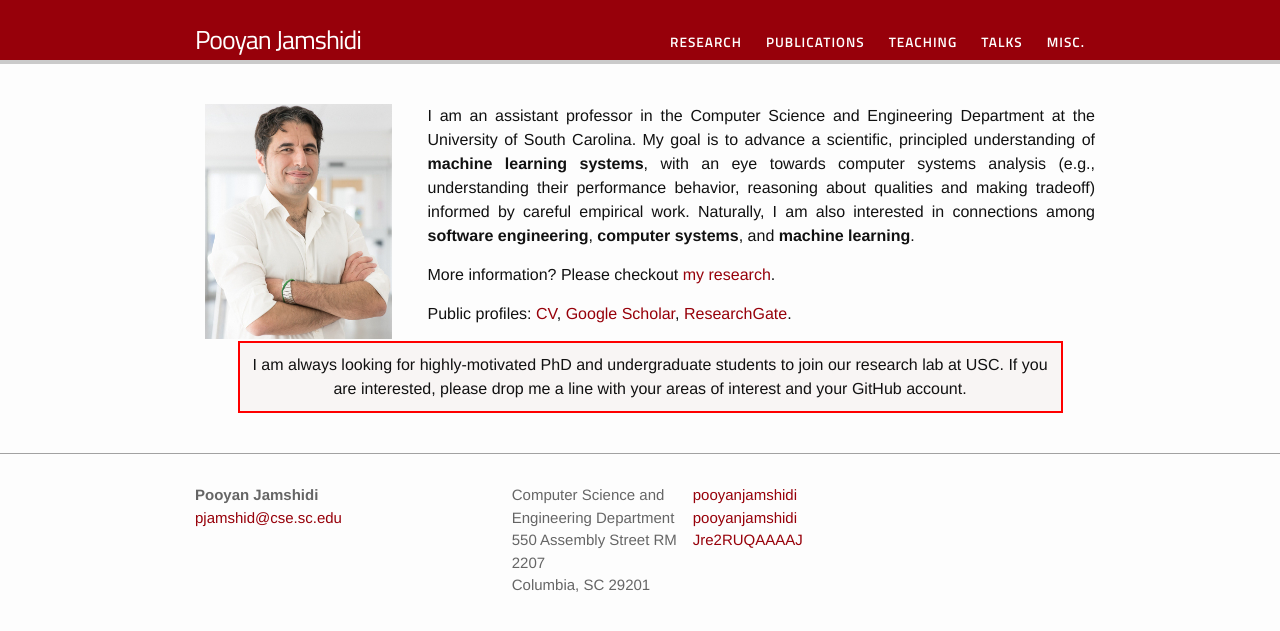
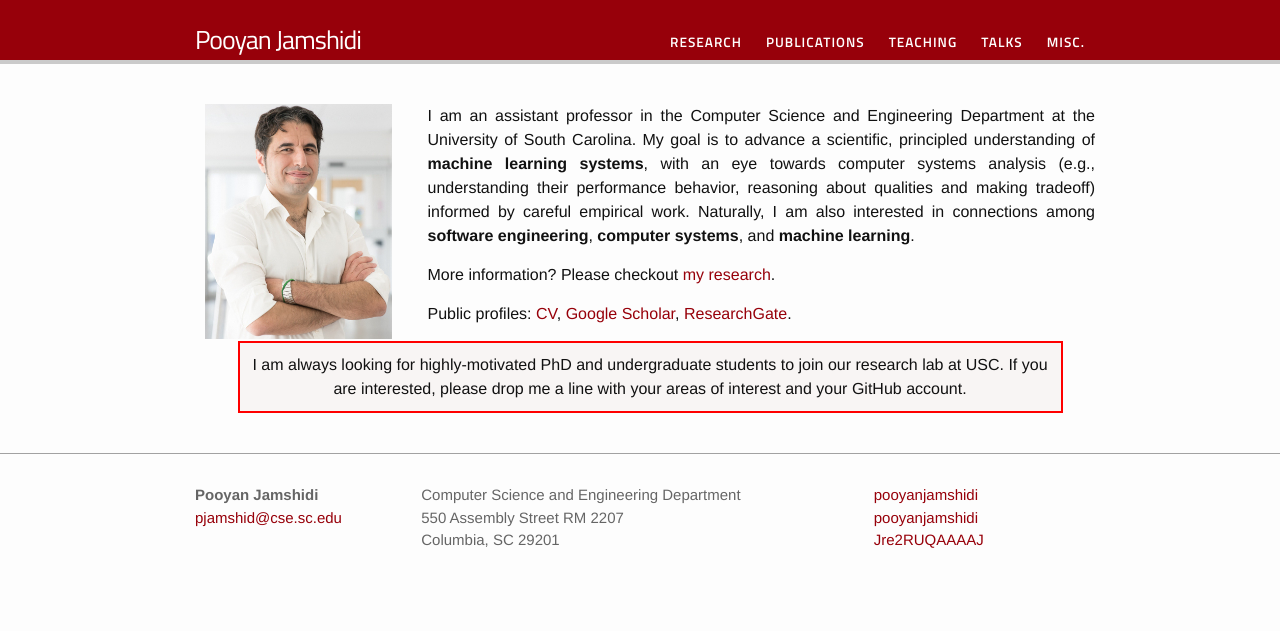
Before and after one commit to pooyanjamshidi/pooyanjamshidi.github.io, a Jekyll site: the page built from index.html, in a window 1280 px wide. Shown: the top 631 px of the page. Built offline with Jekyll 4.4.1, drawn with Linux system fonts in a browser that asks for light colours.

Commit message:
css tweak

```diff
--- a/_sass/_layout.scss
+++ b/_sass/_layout.scss
@@ -103,18 +103,18 @@
 }
 
 .footer-col-1 {
-    width: -webkit-calc(35% - (#{$spacing-unit} / 2));
-    width:         calc(35% - (#{$spacing-unit} / 2));
+    width: -webkit-calc(25% - (#{$spacing-unit} / 2));
+    width:         calc(25% - (#{$spacing-unit} / 2));
 }
 
 .footer-col-2 {
-    width: -webkit-calc(20% - (#{$spacing-unit} / 2));
-    width:         calc(20% - (#{$spacing-unit} / 2));
+    width: -webkit-calc(50% - (#{$spacing-unit} / 2));
+    width:         calc(50% - (#{$spacing-unit} / 2));
 }
 
 .footer-col-3 {
-    width: -webkit-calc(45% - (#{$spacing-unit} / 2));
-    width:         calc(45% - (#{$spacing-unit} / 2));
+    width: -webkit-calc(25% - (#{$spacing-unit} / 2));
+    width:         calc(25% - (#{$spacing-unit} / 2));
 }
 
 @include media-query($on-laptop) {
```
